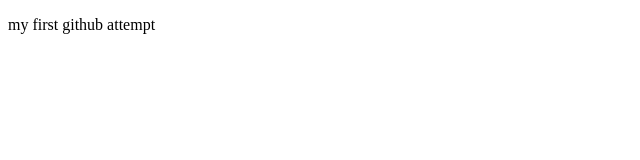
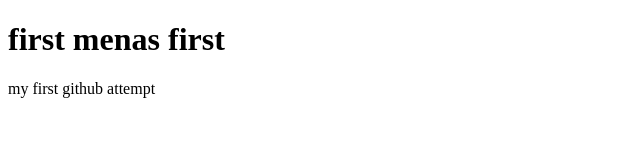
Before and after one commit to omor2252/first-website, a plain HTML site: page index.html in a window 1280 px wide. Shown: the whole page, without its empty margins (0-640 px from the left). Drawn offline with Linux system fonts and the light colour scheme.

Commit message:
added a header

```diff
--- a/index.html
+++ b/index.html
@@ -6,6 +6,7 @@
     <title>Document</title>
 </head>
 <body>
+    <h1>first menas first</h1>
     <p>my first github attempt</p>
 </body>
 </html>
```
Also changed, not shown: 1 other file.
